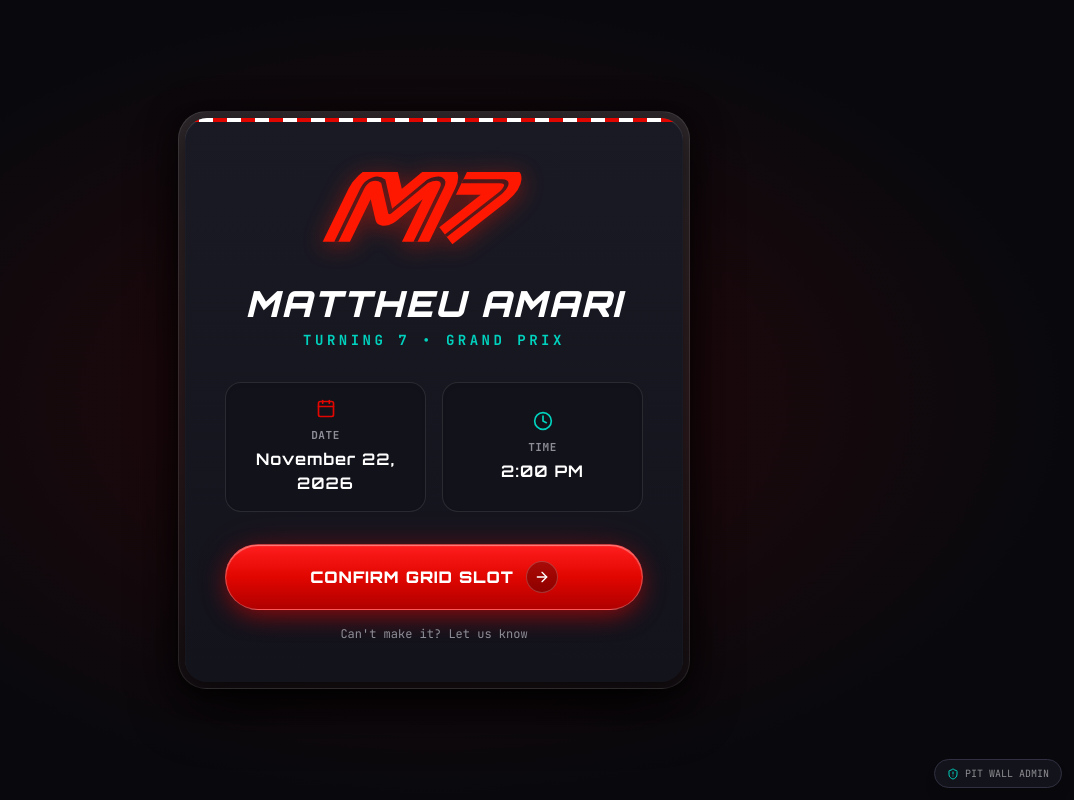
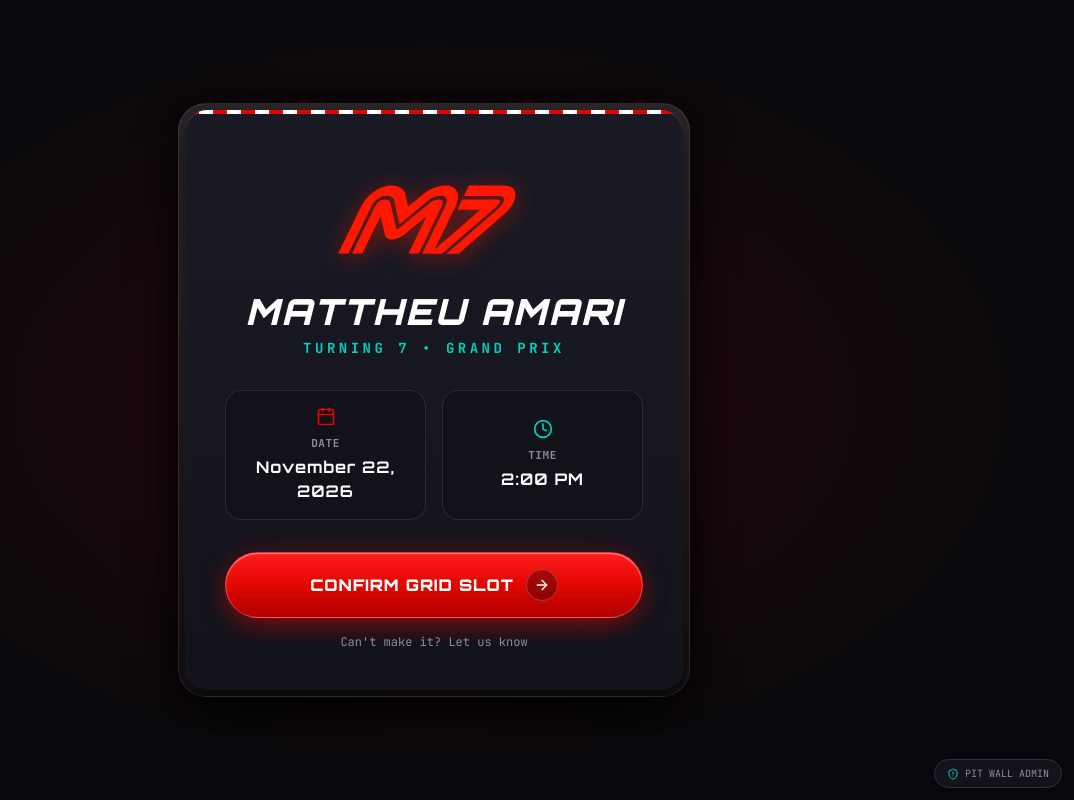
Before and after one commit to Qualestrom/m7-grand-prix-rsvp, a React (Vite) app: page / in a window 1280 px wide. Shown: the whole page, without its empty margins (206-1280 px from the left). Built offline with nearby package versions, Linux system fonts and the light colour scheme; no server answers.

Commit message:
fix(logo): fix top headroom cropping, align cap-height, align baseline, and ignore agents

```diff
--- a/src/components/M7Logo.tsx
+++ b/src/components/M7Logo.tsx
@@ -16,43 +16,57 @@ export const M7Logo: React.FC<M7LogoProps> = ({
 }) => {
   // Proportions matching the muscular twin-ribbon F1 racetrack geometry
   const dimensions = {
-    sm: { width: 140, height: 56 },
-    md: { width: 220, height: 88 },
-    lg: { width: 330, height: 132 },
-    xl: { width: 460, height: 184 },
+    sm: { width: 140, height: 66 },
+    md: { width: 220, height: 104 },
+    lg: { width: 330, height: 156 },
+    xl: { width: 460, height: 218 },
   }[size];
 
   return (
     <div className={`inline-flex flex-col items-center select-none ${className}`}>
       {/*
         360° uncropped soft red glow bloom.
-        Zero clipPath, zero overflow restriction: natural red light dispersion in all directions.
+        Zero top cropping: ample headroom so the rounded crest of M stays 100% intact.
       */}
       <div className="relative filter drop-shadow-[0_0_26px_rgba(255,24,1,0.65)] drop-shadow-[0_4px_12px_rgba(255,24,1,0.45)]">
         <svg
           width={dimensions.width}
           height={dimensions.height}
-          viewBox="10 10 330 135"
+          viewBox="-20 -40 380 180"
           fill="none"
           xmlns="http://www.w3.org/2000/svg"
           className="overflow-visible"
         >
           <defs>
-            {/* 100% genuine transparent racing slit (negative space) */}
-            <mask id="m7-wide-racing-slit">
-              <rect x="-200" y="-200" width="1000" height="800" fill="white" />
+            {/*
+              Precision Mask with userSpaceOnUse bounds:
+              - Full vertical headroom (y=-500) so the top curve of M is 100% uncropped.
+              - Razor-flat horizontal baseline at y=124 where all 3 bottom feet terminate flush.
+              - 100% genuine transparent 6.5px racing slit.
+            */}
+            <mask
+              id="m7-perfect-aligned-mask"
+              maskUnits="userSpaceOnUse"
+              x="-500"
+              y="-500"
+              width="2000"
+              height="2000"
+            >
+              {/* White area allows all graphics from y=-500 down to exact baseline y=124 */}
+              <rect x="-500" y="-500" width="2000" height="624" fill="white" />
+
               {/* Slit running through M */}
               <path
-                d="M 46,124 L 46,38 C 46,22 60,18 74,26 L 110,76 L 146,26 C 160,18 174,22 174,38 L 174,124"
+                d="M 46,130 L 46,38 C 46,22 60,18 74,26 L 110,76 L 146,26 C 160,18 174,22 174,38 L 174,130"
                 fill="none"
                 stroke="black"
                 strokeWidth="6.5"
                 strokeLinecap="butt"
                 strokeLinejoin="round"
               />
-              {/* Slit running through 7 (y_end compensated to 114 for exact baseline alignment) */}
+              {/* Slit running through 7 (aligned to y=22 top, descends past 124 so it cuts cleanly through baseline) */}
               <path
-                d="M 202,26 L 264,26 C 276,26 280,34 272,46 L 218,114"
+                d="M 202,22 L 264,22 C 276,22 280,30 272,42 L 210,135"
                 fill="none"
                 stroke="black"
                 strokeWidth="6.5"
@@ -62,16 +76,16 @@ export const M7Logo: React.FC<M7LogoProps> = ({
             </mask>
           </defs>
 
-          {/* SKEWED GROUP: Completely unclipped, zero clip-path */}
+          {/* SKEWED GROUP: Skewed at -26° forward aerodynamic rake */}
           <motion.g
             transform="skewX(-26)"
             style={{ transformOrigin: '160px 65px' }}
-            mask="url(#m7-wide-racing-slit)"
+            mask="url(#m7-perfect-aligned-mask)"
             initial={animated ? { opacity: 0, scale: 0.95 } : false}
             animate={animated ? { opacity: 1, scale: 1 } : false}
             transition={{ duration: 0.7, ease: [0.16, 1, 0.3, 1] }}
           >
-            {/* THE "M": 44px extra-wide solid red ribbon */}
+            {/* THE "M": 44px extra-wide solid red ribbon, ends at baseline y=124 */}
             <path
               d="M 46,124 L 46,38 C 46,22 60,18 74,26 L 110,76 L 146,26 C 160,18 174,22 174,38 L 174,124"
               fill="none"
@@ -81,9 +95,9 @@ export const M7Logo: React.FC<M7LogoProps> = ({
               strokeLinejoin="round"
             />
 
-            {/* THE "7": 44px extra-wide solid red ribbon (horizontal roof + slanted leg, no crossbar) */}
+            {/* THE "7": 44px extra-wide solid red ribbon, top aligned to y=22 (top edge y=0), baseline cuts horizontally flush at y=124 */}
             <path
-              d="M 202,26 L 264,26 C 276,26 280,34 272,46 L 218,114"
+              d="M 202,22 L 264,22 C 276,22 280,30 272,42 L 210,135"
               fill="none"
               stroke="#FF1801"
               strokeWidth="44"
```
Also changed, not shown: public/m7-icon.svg, 1 other file (tests, documents, lock files or other folders).
